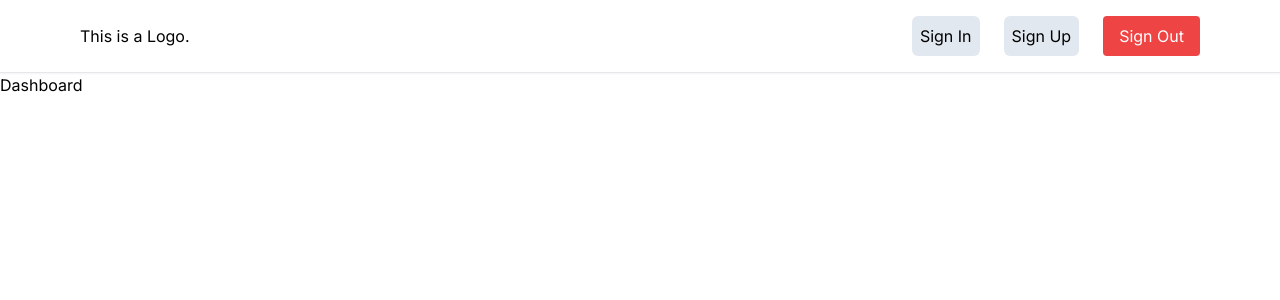
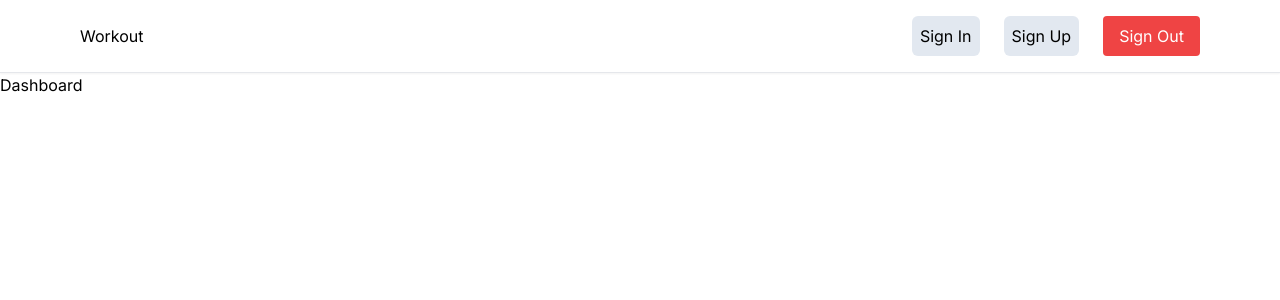
Before and after one commit to FrankyKyaw/Workout-dashboard, a Next.js app: page /dashboard in a window 1280 px wide. Shown: the top 300 px of the page. Built offline with nearby package versions, Linux system fonts and the light colour scheme; no server answers.

Commit message:
Fixing database

```diff
--- a/app/component/navbar/Navbar.tsx
+++ b/app/component/navbar/Navbar.tsx
@@ -8,7 +8,7 @@ export const Navbar = () => {
       <div className="py-4 border-b-[1px]">
         <Container>
           <div className="flex flex-row items-center justify-between gap-3 md:gap-0">
-            <div>This is a Logo.</div>
+            <Link href="/dashboard">Workout</Link>
             <div className="flex flex-row gap-6">
               <Link href="/register"
                 className={`w-fit right-5 top-2 p-2 rounded-md hover:scale-110 active:scale-100 duration-200 text-black bg-slate-200 dark:bg-[#212933]`}
--- a/app/dashboard/page.tsx
+++ b/app/dashboard/page.tsx
@@ -1,7 +1,8 @@
 
 function Dashboard () {
   return (
-    <div>Dashboard
+    <div>
+      Dashboard
 
     </div>
   )
--- a/app/filtered_exercises/page.tsx
+++ b/app/filtered_exercises/page.tsx
@@ -50,7 +50,7 @@ export default function FilteredExercises() {
       console.log(equipments);
 
       const { data, error } = await supabase
-        .from("Exercises")
+        .from("Workout Exercises")
         .select("*")
         .in("muscle_name", muscles)
         .in("equipment", equipments)
@@ -65,13 +65,12 @@ export default function FilteredExercises() {
     };
     fetchData();
   }, []);
-
   return (
     <div className="mt-4 flex flex-col items-center">
       {/* <pre>
          {JSON.stringify(data, null, 2)}
       </pre> */}
-      <div className="flex flex-col max-w-lg w-1/2 p-6 bg-white border border-gray-200 rounded-lg shadow ">
+      <div className="flex flex-col max-w-lg w-1/2 p-6 bg-white border max-h-[500px] overflow-y-auto border-gray-200 rounded-lg shadow ">
         {data
           ? data.map((exercise, index) => (
             <ExerciseCard
```
